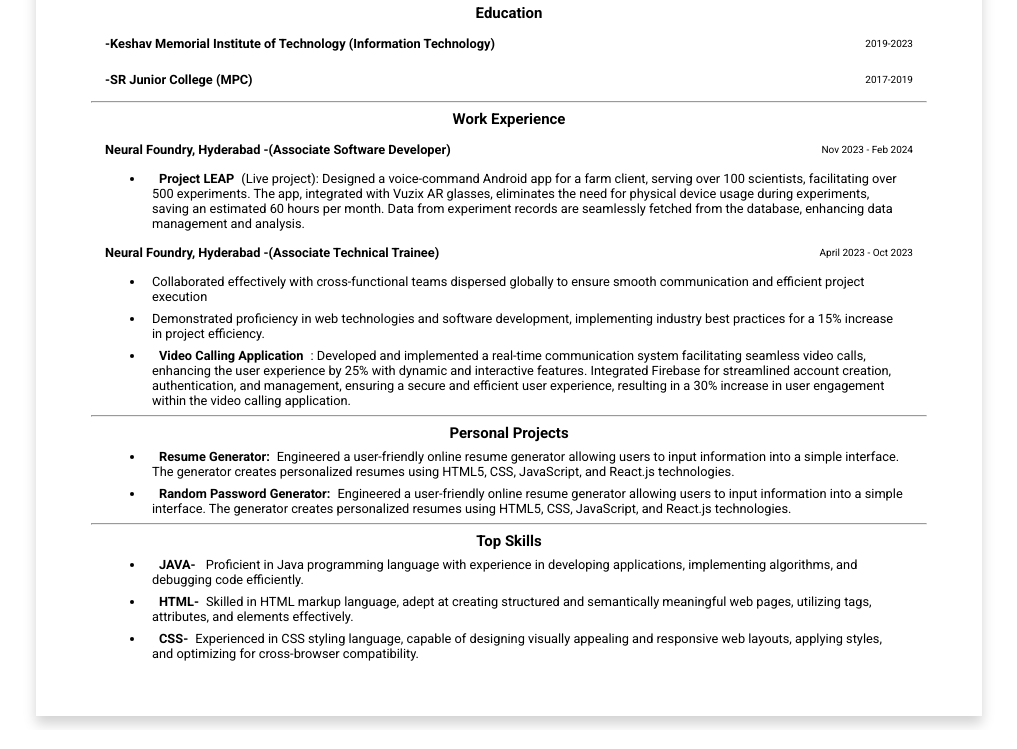
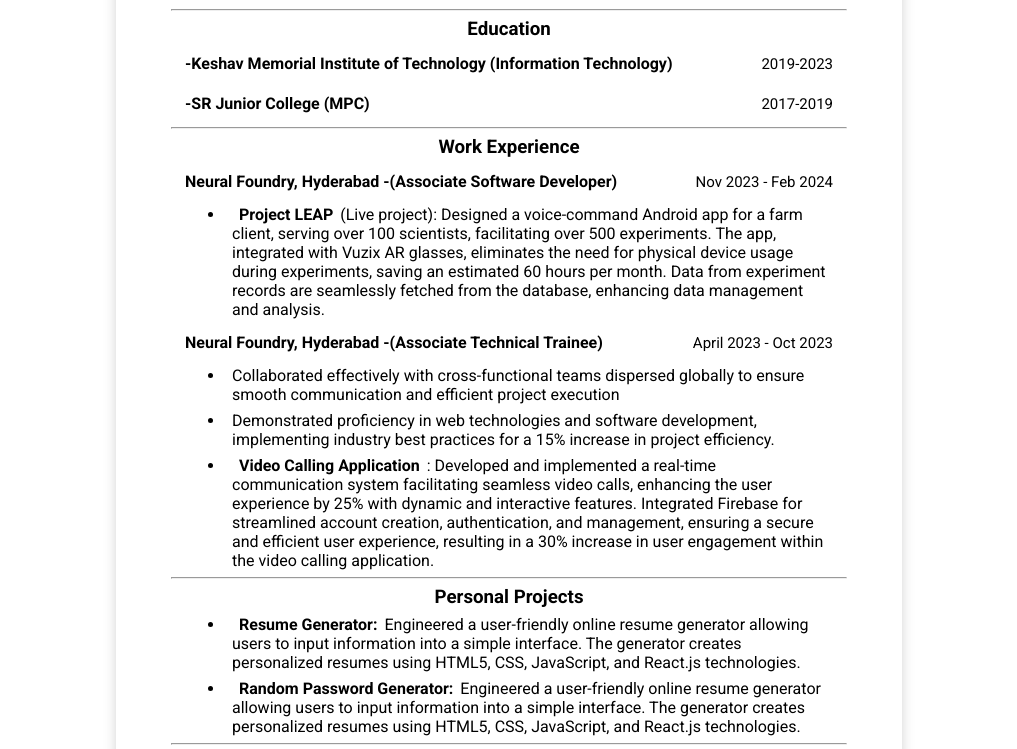
Before and after one commit to Adithya331/Resume, a plain HTML site: page index.html in a window 1280 px wide. Shown: the part 138-887 px from the top of the page, without its empty margins (131-1148 px from the left). Drawn offline with Linux system fonts and the light colour scheme.

Commit message:
second commit

```diff
--- a/style.css
+++ b/style.css
@@ -5,10 +5,9 @@
 }
 
 body{
-    margin-left: 10rem;
-    margin-right: 10rem;
+    margin-left: 15rem;
+    margin-right: 15rem;
     padding: 3rem;
-    font-size: 0.8rem;
     font-family: "Roboto";
     box-shadow: 0px 8px 12px 0px lightgray;
 }
@@ -29,5 +28,5 @@ h3{
 }
 
 .flex p, .header p{
-    font-size: 10px;
+    font-size: 15px;
 }
```
